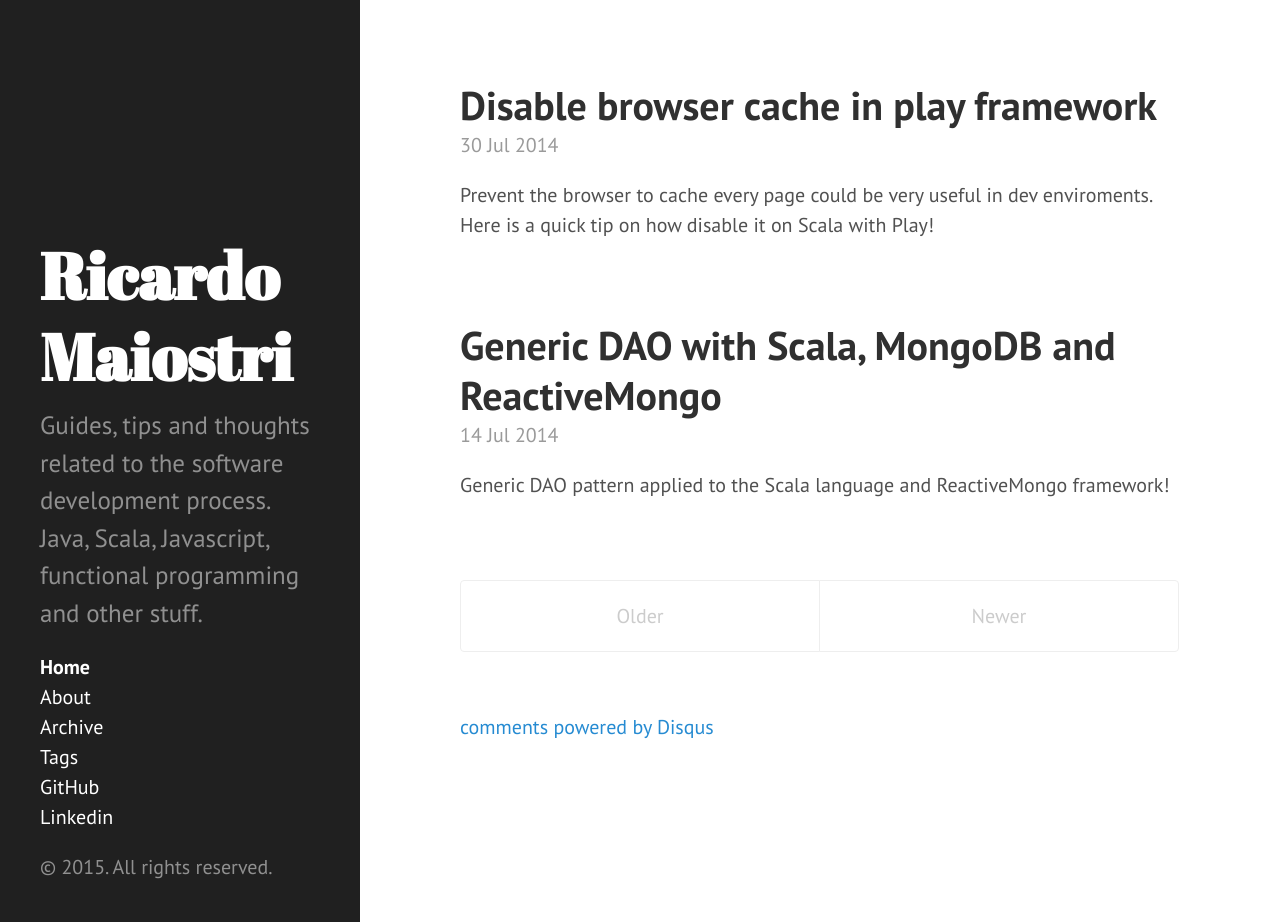
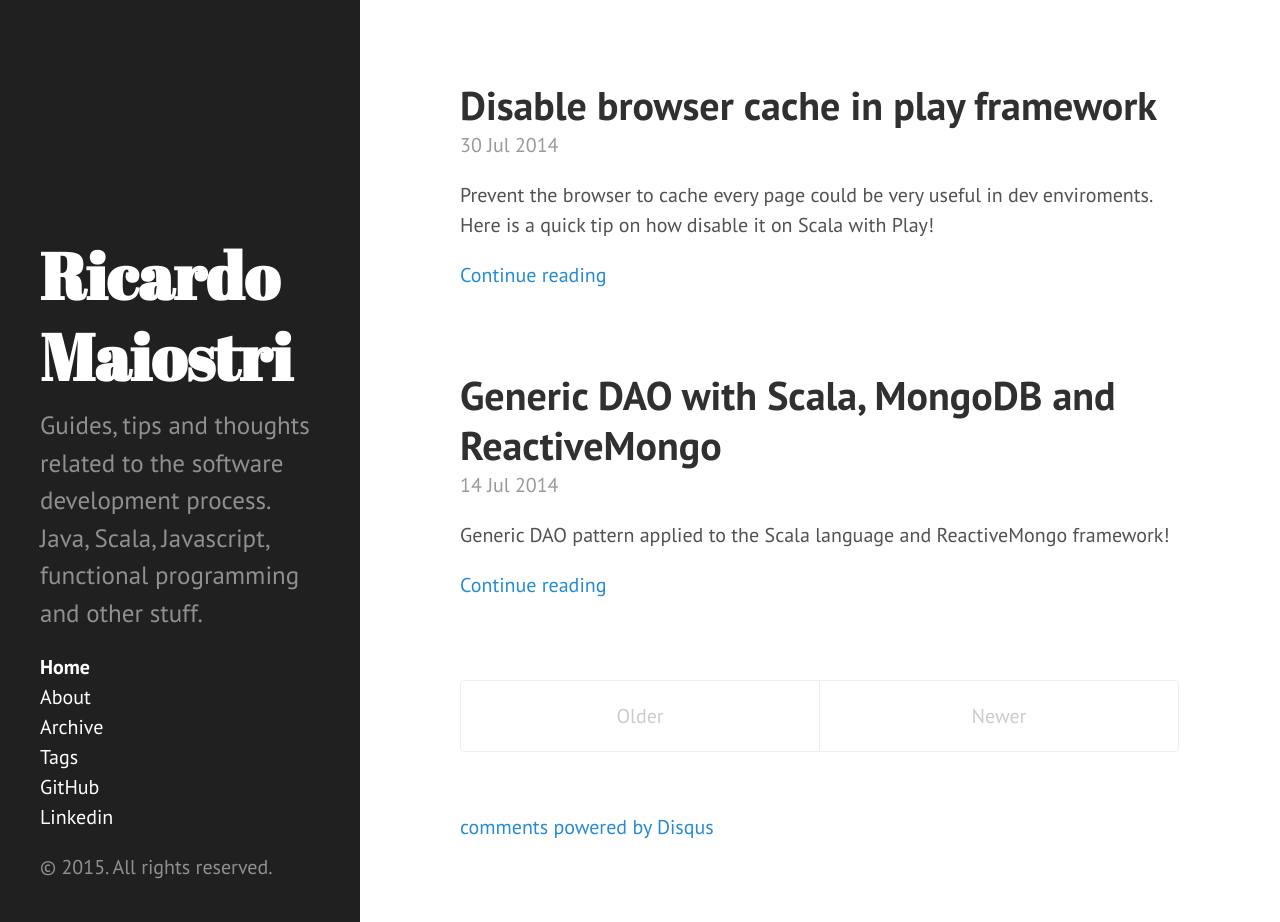
Before and after one commit to maiostri/maiostri.github.io, a Jekyll site: the page built from index.html, in a window 1280 px wide and 922 px high. Built offline with Jekyll 4.4.1, drawn with Linux system fonts in a browser that asks for light colours; Markdown is read by kramdown in place of the engine named in the settings; the list of posts is cut into pages by our own code; comment, search, counter and statistics services are not loaded.

Commit message:
Update index.html

```diff
--- a/index.html
+++ b/index.html
@@ -15,6 +15,7 @@ title: Home
     <span class="post-date">{{ post.date | date_to_string }}</span>
 
     {{ post.excerpt }}
+    <p> <a href="{{ post.url }}" class="more">Continue reading</a></p>
   </div>
   {% endfor %}
 </div>
```
